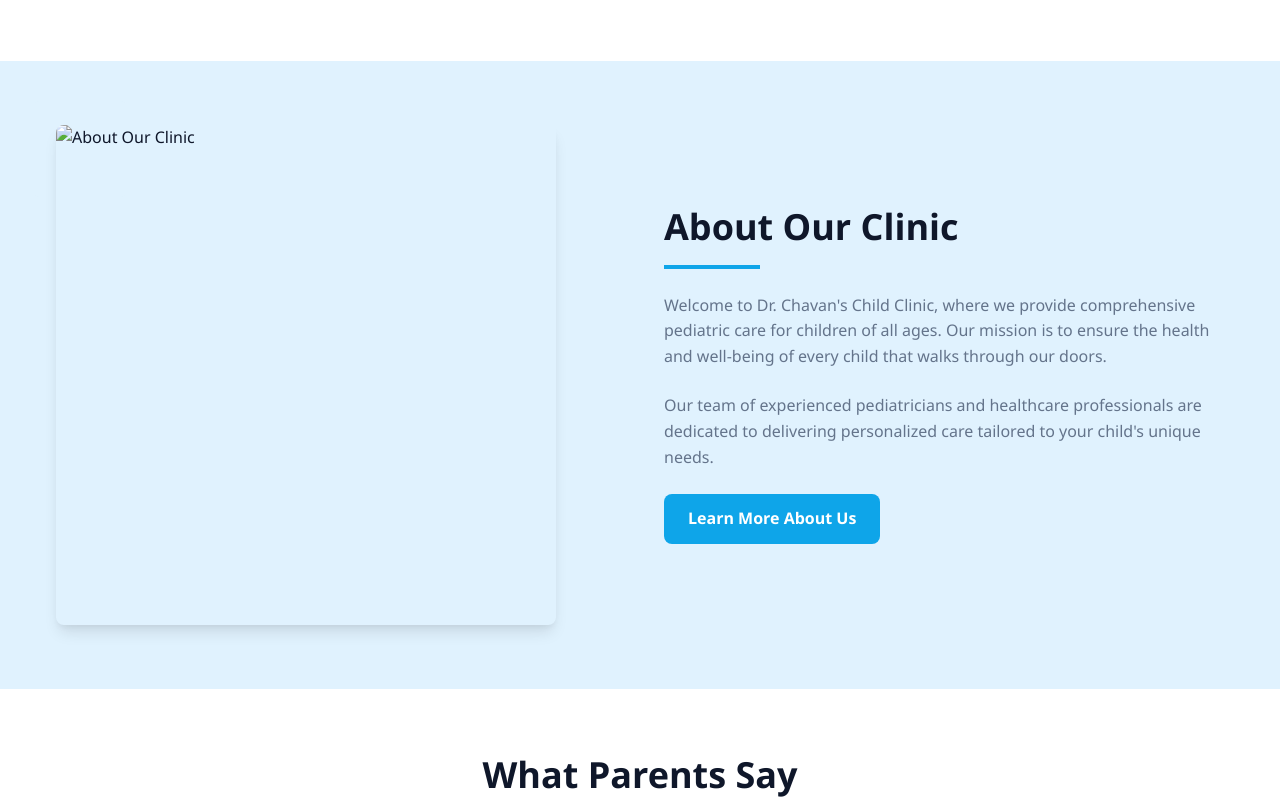
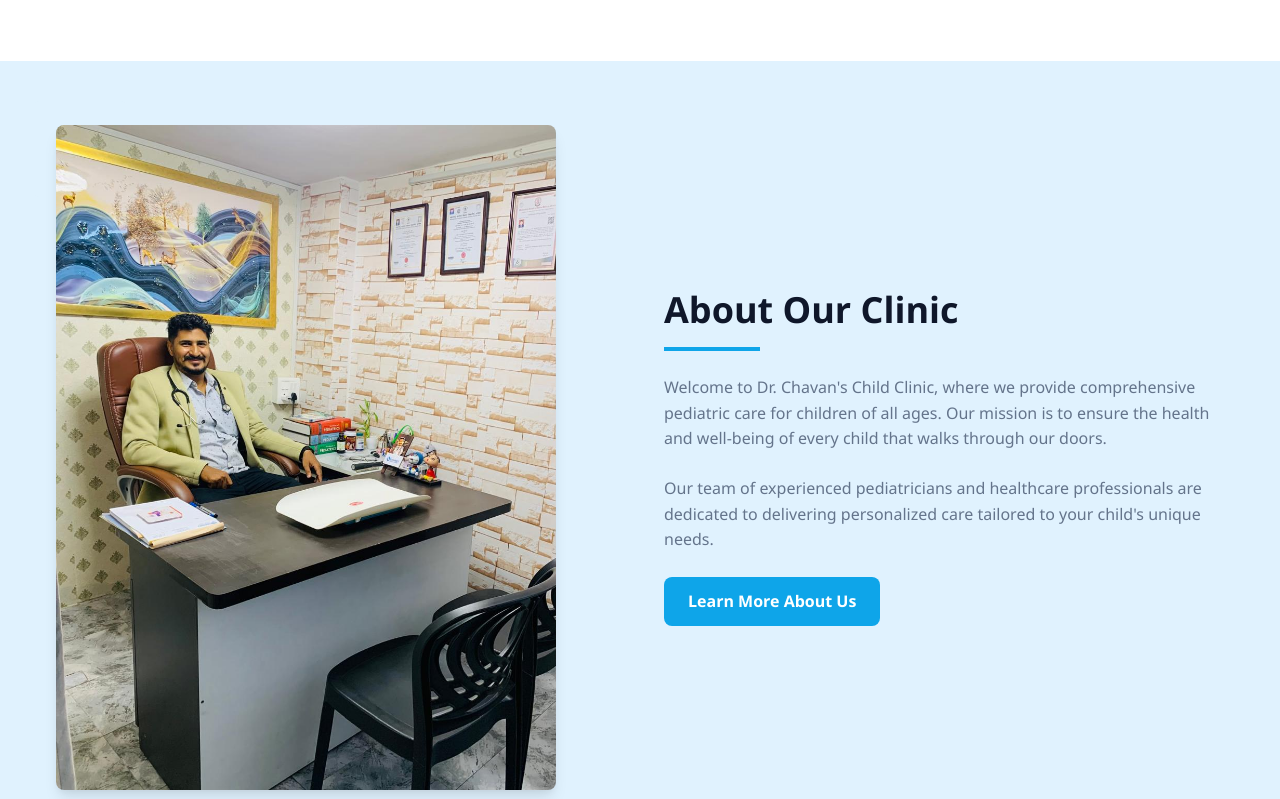
Before and after one commit to Reena-coderrr/Dr_Chavan-s_Child_Clinic, a plain HTML site: page index.html in a window 1280 px wide. Shown: the part 1709-2508 px from the top of the page. Drawn offline with Linux system fonts and the light colour scheme.

Commit message:
Update index.html

```diff
--- a/index.html
+++ b/index.html
@@ -161,7 +161,7 @@
                 <div class="about-grid">
                     <div class="about-image">
                         <div class="image-decoration"></div>
-                        <img src="./images/clinicimages/doc.jpg" alt="About Our Clinic" width="500" height="500">
+                        <img src="./doc.jpg" alt="About Our Clinic" width="500" height="500">
                     </div>
 
                     <div class="about-content">
```
